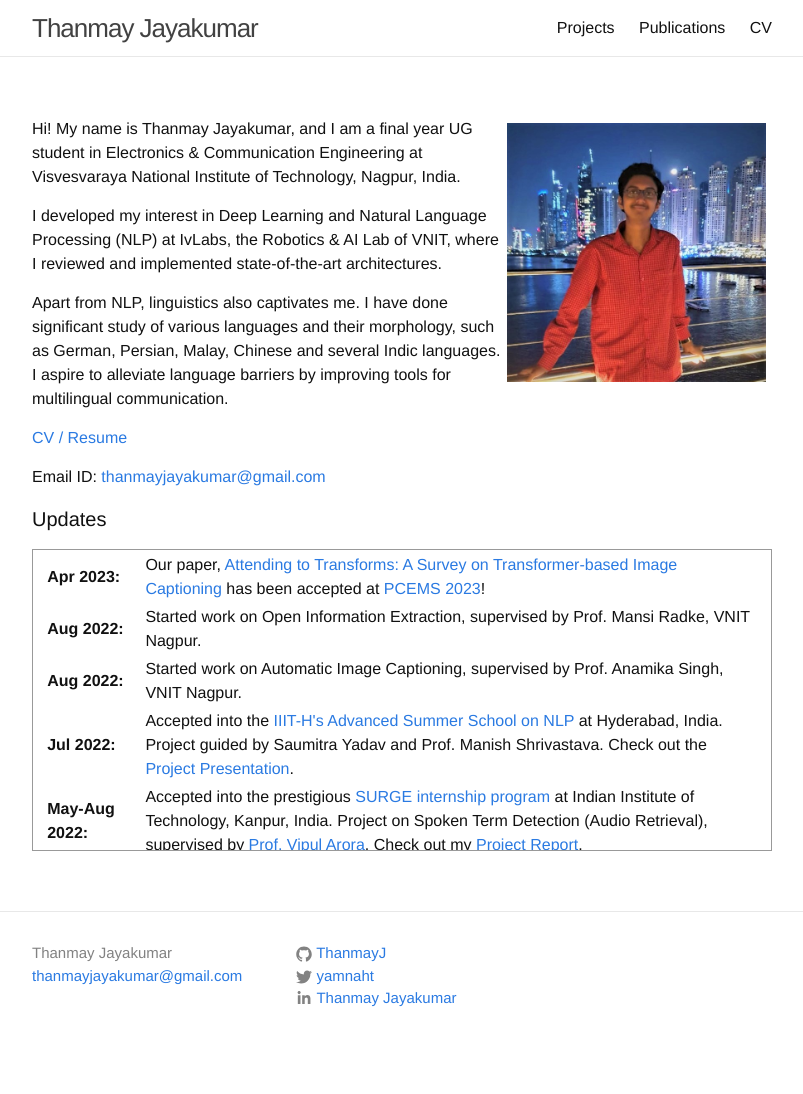
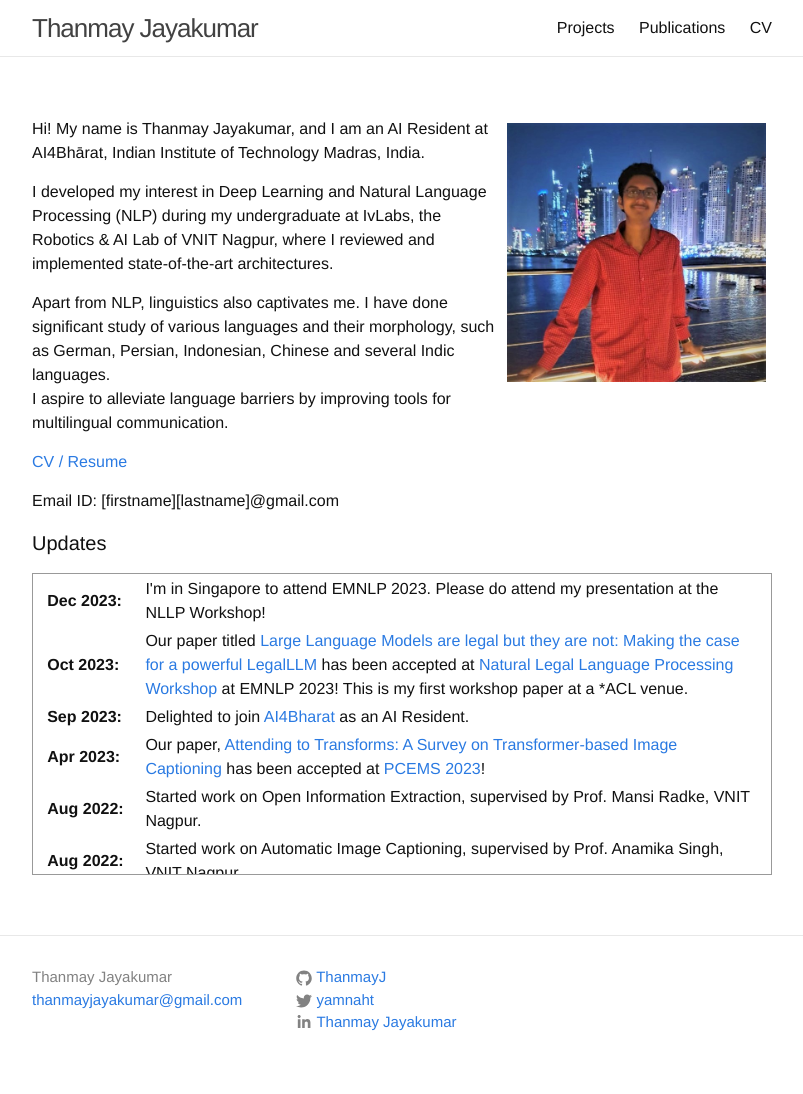
Before and after one commit to ThanmayJ/ThanmayJ.github.io, a Jekyll site: the page built from index.md, in a window 1280 px wide. Shown: the whole page, without its empty margins (238-1041 px from the left). Built offline with Jekyll 4.4.1, drawn with Linux system fonts in a browser that asks for light colours; before the commit the page ends 1070 px from its top, so only the background shows below that.

Commit message:
Update index.md

```diff
--- a/index.md
+++ b/index.md
@@ -5,16 +5,16 @@ layout: page
 
 <img style="float: right; width: 35%; padding: 6px;" src=" {{ site.url }}/assets/profile.png">
 
-Hi! My name is Thanmay Jayakumar, and I am a final year UG student in Electronics & Communication Engineering at Visvesvaraya National Institute of Technology, Nagpur, India.
+Hi! My name is Thanmay Jayakumar, and I am an AI Resident at AI4Bhārat, Indian Institute of Technology Madras, India.
 
-I developed my interest in Deep Learning and Natural Language Processing (NLP) at IvLabs, the Robotics & AI Lab of VNIT, where I reviewed and implemented state-of-the-art architectures.
+I developed my interest in Deep Learning and Natural Language Processing (NLP) during my undergraduate at IvLabs, the Robotics & AI Lab of VNIT Nagpur, where I reviewed and implemented state-of-the-art architectures.
 
-Apart from NLP, linguistics also captivates me. I have done significant study of various languages and their morphology, such as German, Persian, Malay, Chinese and several Indic languages.<br />
+Apart from NLP, linguistics also captivates me. I have done significant study of various languages and their morphology, such as German, Persian, Indonesian, Chinese and several Indic languages.<br />
 I aspire to alleviate language barriers by improving tools for multilingual communication.
 
 [CV / Resume]({{ site.url }}/assets/Thanmay_CV.pdf)
 
-Email ID: [thanmayjayakumar@gmail.com](mailto:thanmay2030@gmail.com)
+Email ID: \[firstname\]\[lastname\]@gmail.com
 
 #### Updates
 
@@ -22,6 +22,9 @@ Email ID: [thanmayjayakumar@gmail.com](mailto:thanmay2030@gmail.com)
 <table>
 <col width="100px">
 <col width="650px">
+  <tr><td><b>Dec 2023:</b></td><td>I'm in Singapore to attend EMNLP 2023. Please do attend my presentation at the NLLP Workshop!</td></tr>
+  <tr><td><b>Oct 2023:</b></td><td>Our paper titled <a href="https://arxiv.org/abs/2311.08890">Large Language Models are legal but they are not: Making the case for a powerful LegalLLM</a> has been accepted at <a href="https://nlpw.org/">Natural Legal Language Processing Workshop</a> at EMNLP 2023! This is my first workshop paper at a *ACL venue.</td></tr>
+  <tr><td><b>Sep 2023:</b></td><td>Delighted to join <a href="https://ai4bharat.iitm.ac.in/">AI4Bharat</a> as an AI Resident.</td></tr>
   <tr><td><b>Apr 2023:</b></td><td>Our paper, <a href="https://ieeexplore.ieee.org/document/10136098/">Attending to Transforms: A Survey on Transformer-based Image Captioning</a> has been accepted at <a href="https://vnit.ac.in/pcems2023/">PCEMS 2023</a>!</td></tr>
   <tr><td><b>Aug 2022:</b></td><td>Started work on Open Information Extraction, supervised by Prof. Mansi Radke, VNIT Nagpur.</td></tr>
   <tr><td><b>Aug 2022:</b></td><td>Started work on Automatic Image Captioning, supervised by Prof. Anamika Singh, VNIT Nagpur.</td></tr>
```
